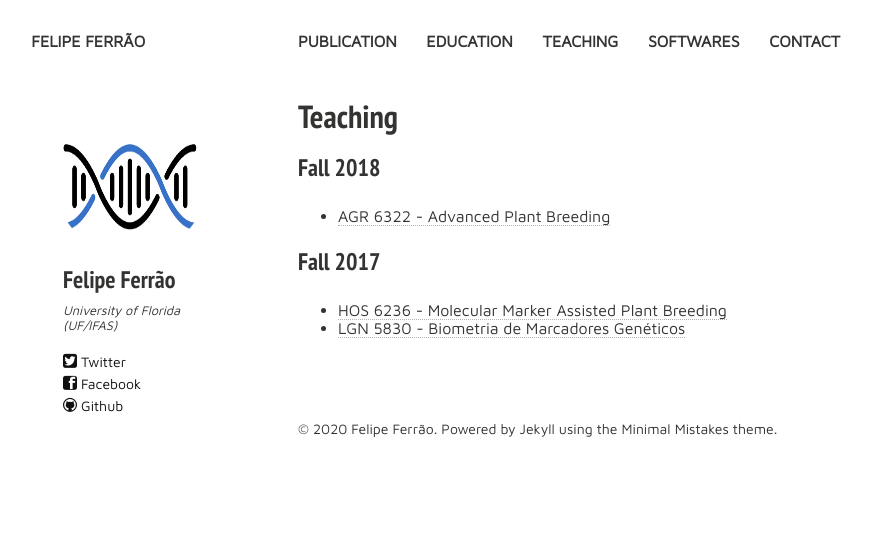
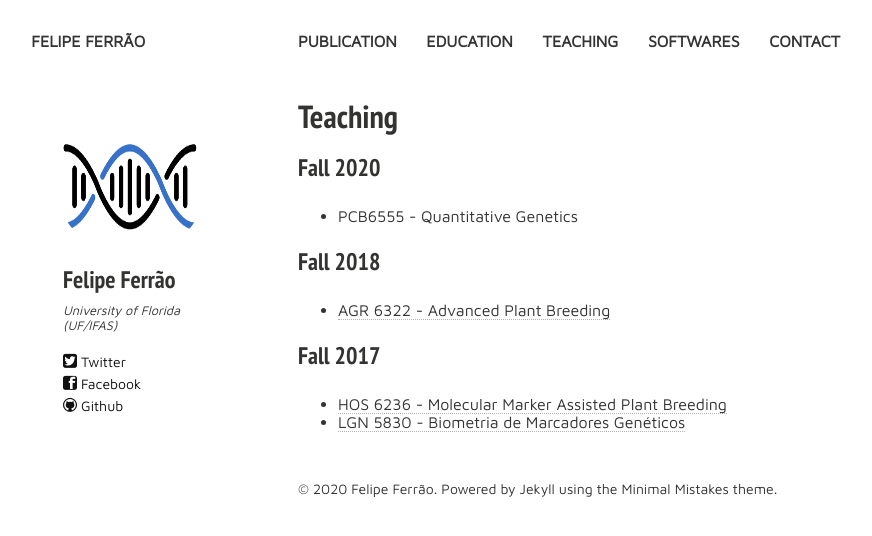
Before and after one commit to lfelipe-ferrao/lfelipe-ferrao.github.io, a Jekyll site: the page built from teaching.md, in a window 1280 px wide. Shown: the top 536 px of the page, without its empty margins (22-894 px from the left). Built offline with Jekyll 4.4.1, drawn with Linux system fonts in a browser that asks for light colours; nearby versions of some CDN libraries.

Commit message:
Update teaching.md

```diff
--- a/teaching.md
+++ b/teaching.md
@@ -11,6 +11,9 @@ tags: [people, undergrads, MSc, PhD, postdocs]
 
 ---
 
+### Fall 2020
+
+- PCB6555 - Quantitative Genetics
 
 ### Fall 2018
 
```
